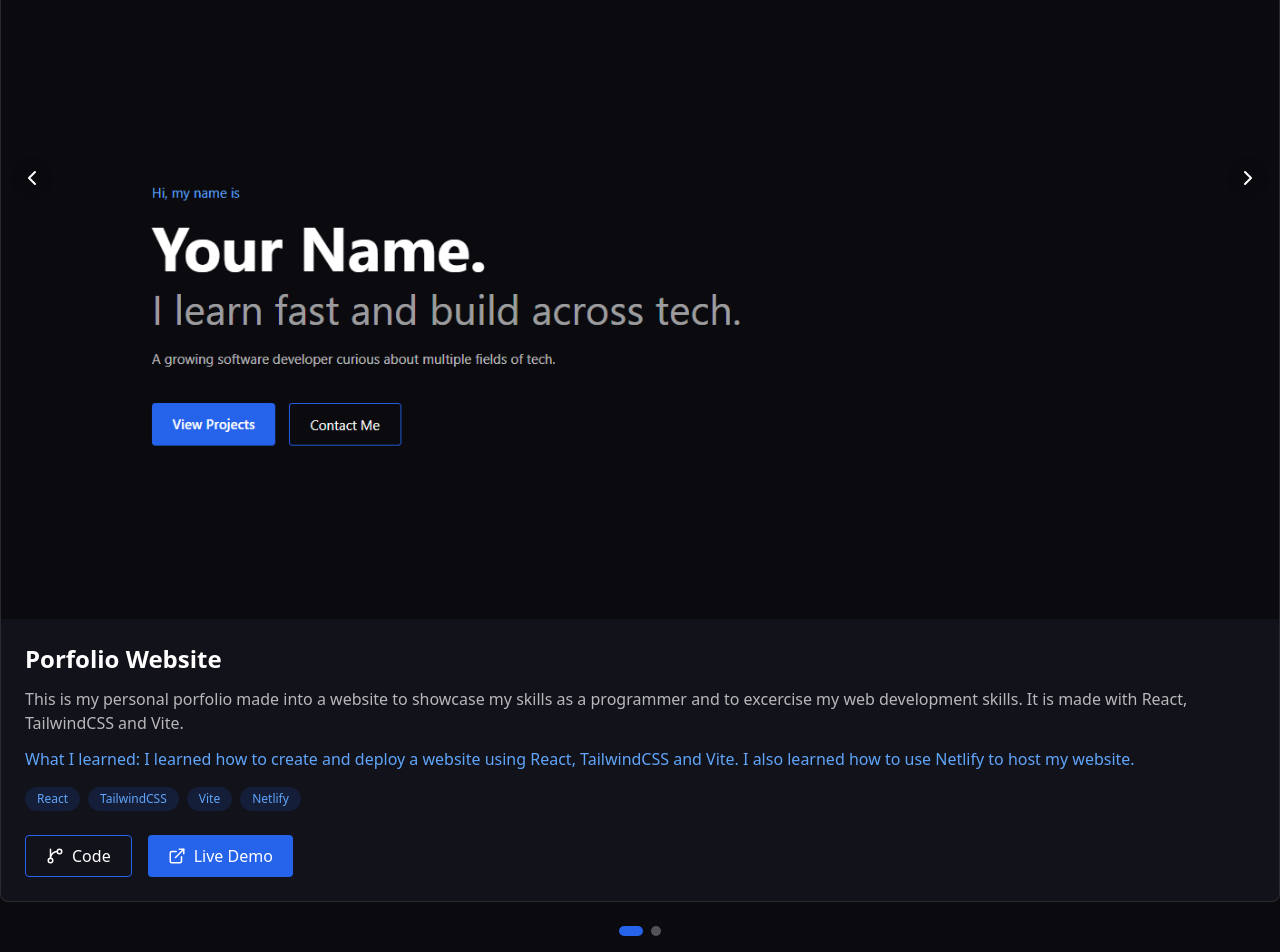
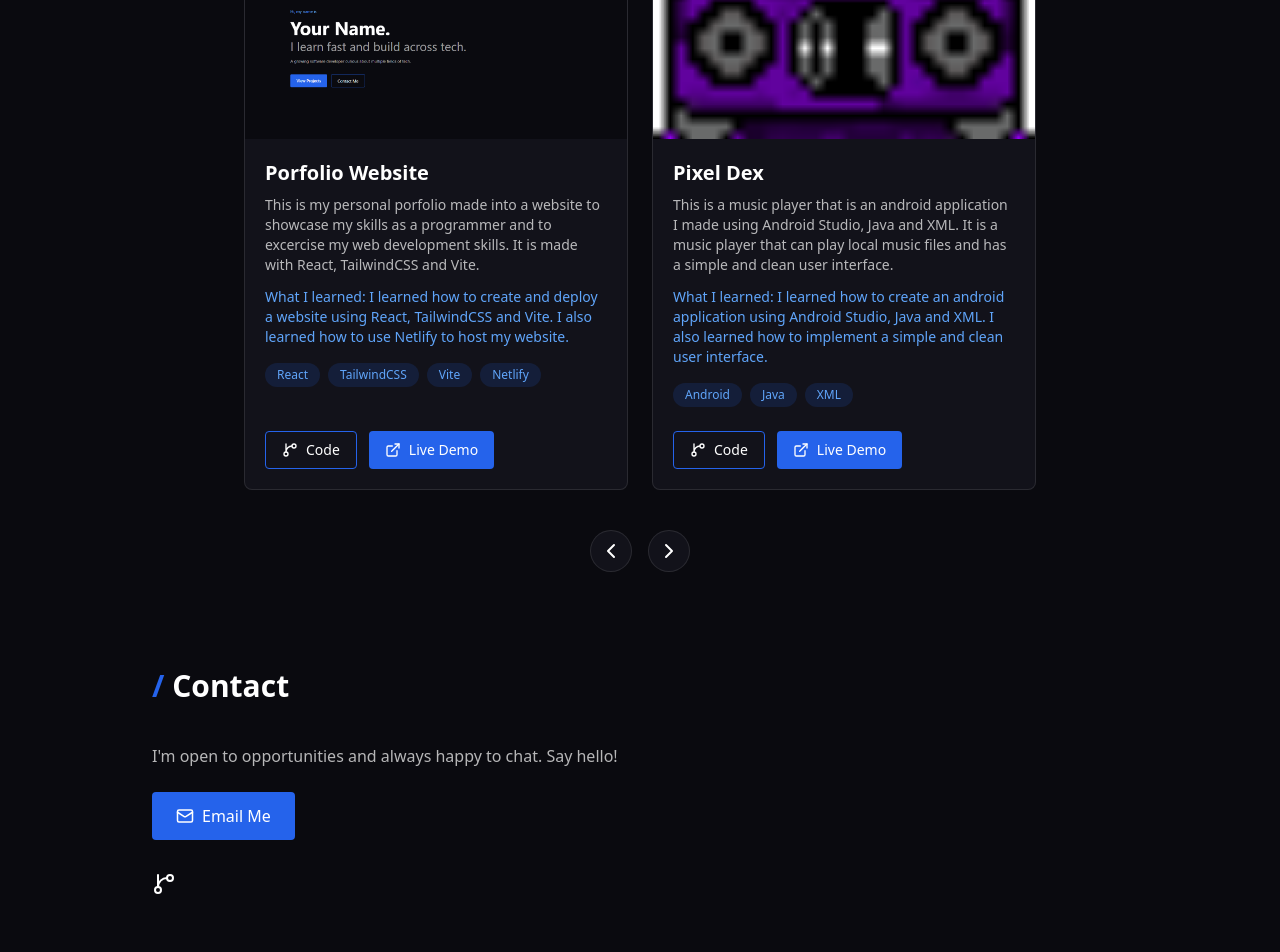
Before and after one commit to Troy-Simpson-TJ/Portfolio, a React (Vite) app: page / in a window 1280 px wide. Shown: the part 1420-2372 px from the top of the page. Built offline with nearby package versions, Linux system fonts and the light colour scheme.

Commit message:
Carousel Update

```diff
--- a/src/components/Projects.tsx
+++ b/src/components/Projects.tsx
@@ -1,42 +1,34 @@
-import { useState } from "react";
-import { AnimatePresence, motion } from "framer-motion";
+import { useRef } from "react";
 import { ChevronLeft, ChevronRight, GitBranch, ExternalLink } from "lucide-react";
 import { projects } from "../data/projects";
 
 export default function Projects() {
-  const [index, setIndex] = useState(0);
-  const [direction, setDirection] = useState(1); // 1 = next, -1 = previous
-  const p = projects[index];
+  // Reference to the scrolling row so the arrow buttons can move it
+  const row = useRef<HTMLDivElement>(null);
 
-  // Move to the next/previous project, wrapping around at the ends
-  const go = (step: number) => {
-    setDirection(step);
-    setIndex((i) => (i + step + projects.length) % projects.length);
-  };
-
-  // Jump straight to a project when a dot is clicked
-  const goTo = (i: number) => {
-    setDirection(i > index ? 1 : -1);
-    setIndex(i);
+  // Scroll by roughly one card (card width + gap)
+  const scroll = (dir: number) => {
+    row.current?.scrollBy({ left: dir * 400, behavior: "smooth" });
   };
 
   return (
     <>
-      <h1 className="mb-8 text-3xl font-bold">
+      <h1 className="mb-10 text-center text-3xl font-bold">
         <span className="text-brand">/</span> Projects
       </h1>
 
-      <div className="relative">
-        {/* Slide area: animates the current project in and out */}
-        <AnimatePresence mode="wait" custom={direction}>
-          <motion.article
+      {/* Scrolling row: snap makes each card lock into the center.
+          The scrollbar is hidden; py-4 leaves room for the hover lift. */}
+      <div
+        ref={row}
+        className="flex snap-x snap-mandatory gap-6 overflow-x-auto px-4 py-4 [scrollbar-width:none] [&::-webkit-scrollbar]:hidden"
+      >
+        {projects.map((p) => (
+          <article
             key={p.title}
-            custom={direction}
-            initial={{ opacity: 0, x: direction * 60 }}
-            animate={{ opacity: 1, x: 0 }}
-            exit={{ opacity: 0, x: direction * -60 }}
-            transition={{ duration: 0.3 }}
-            className="overflow-hidden rounded-lg border border-white/10 bg-panel"
+            // first:ml-auto / last:mr-auto centers the cards when they fit,
+            // and lets the row scroll normally when there are more
+            className="flex w-[85%] shrink-0 snap-center flex-col overflow-hidden rounded-lg border border-white/10 bg-panel transition hover:-translate-y-1 hover:border-brand first:ml-auto last:mr-auto sm:w-96"
           >
             {/* Banner: aspect-video keeps 16:9, object-cover crops instead of stretching */}
             <img
@@ -45,10 +37,10 @@ export default function Projects() {
               className="aspect-video w-full object-cover"
             />
 
-            <div className="p-6">
-              <h2 className="text-2xl font-semibold">{p.title}</h2>
-              <p className="mt-3 text-white/70">{p.description}</p>
-              <p className="mt-3 text-brand-light">What I learned: {p.learned}</p>
+            <div className="flex flex-1 flex-col p-5">
+              <h2 className="text-xl font-semibold">{p.title}</h2>
+              <p className="mt-2 text-sm text-white/70">{p.description}</p>
+              <p className="mt-3 text-sm text-brand-light">What I learned: {p.learned}</p>
 
               {/* Tech tags */}
               <div className="mt-4 flex flex-wrap gap-2">
@@ -62,62 +54,49 @@ export default function Projects() {
                 ))}
               </div>
 
-              {/* Links */}
-              <div className="mt-6 flex gap-4">
+              {/* Links pinned to the bottom so every card lines up */}
+              <div className="mt-auto flex gap-3 pt-6">
                 <a
                   href={p.github}
                   target="_blank"
                   rel="noreferrer"
-                  className="inline-flex items-center gap-2 rounded border border-brand px-5 py-2 hover:bg-brand/10"
+                  className="inline-flex items-center gap-2 rounded border border-brand px-4 py-2 text-sm hover:bg-brand/10"
                 >
-                  <GitBranch size={18} /> Code
+                  <GitBranch size={16} /> Code
                 </a>
                 <a
                   href={p.live}
                   target="_blank"
                   rel="noreferrer"
-                  className="inline-flex items-center gap-2 rounded bg-brand px-5 py-2 hover:bg-brand-light"
+                  className="inline-flex items-center gap-2 rounded bg-brand px-4 py-2 text-sm hover:bg-brand-light"
                 >
-                  <ExternalLink size={18} /> Live Demo
+                  <ExternalLink size={16} /> Live Demo
                 </a>
               </div>
             </div>
-          </motion.article>
-        </AnimatePresence>
+          </article>
+        ))}
+      </div>
 
-        {/* Arrows and dots only appear when there is more than one project */}
+      {/* Arrows centered under the cards, shown only with 2+ projects */}
       {projects.length > 1 && (
-          <>
+        <div className="mt-6 flex justify-center gap-4">
           <button
-              onClick={() => go(-1)}
+            onClick={() => scroll(-1)}
             aria-label="Previous project"
-              className="absolute left-3 top-1/4 rounded-full bg-ink/70 p-2 backdrop-blur transition hover:bg-brand"
+            className="rounded-full border border-white/10 bg-panel p-2 transition hover:border-brand hover:text-brand-light"
           >
             <ChevronLeft />
           </button>
           <button
-              onClick={() => go(1)}
+            onClick={() => scroll(1)}
             aria-label="Next project"
-              className="absolute right-3 top-1/4 rounded-full bg-ink/70 p-2 backdrop-blur transition hover:bg-brand"
+            className="rounded-full border border-white/10 bg-panel p-2 transition hover:border-brand hover:text-brand-light"
           >
             <ChevronRight />
           </button>
-
-            <div className="mt-6 flex justify-center gap-2">
-              {projects.map((proj, i) => (
-                <button
-                  key={proj.title}
-                  onClick={() => goTo(i)}
-                  aria-label={`Go to ${proj.title}`}
-                  className={`h-2.5 rounded-full transition-all ${
-                    i === index ? "w-6 bg-brand" : "w-2.5 bg-white/30 hover:bg-white/60"
-                  }`}
-                />
-              ))}
         </div>
-          </>
       )}
-      </div>
     </>
   );
 }
```
Lines whose indentation alone changed are shown as unchanged.
